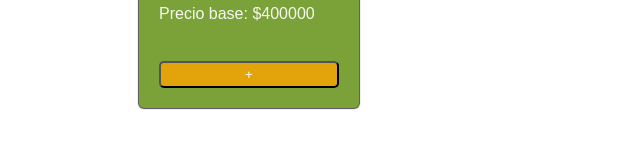
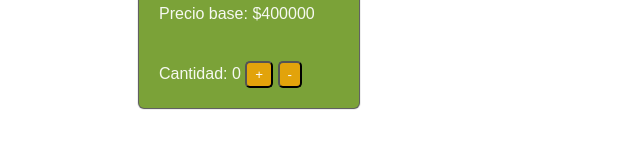
Before and after one commit to Cristian-Stolzenbach/Javascript, a plain HTML site: page index.html in a window 1280 px wide. Shown: the part 447-596 px from the top of the page, without its empty margins (291-931 px from the left). Drawn offline with Linux system fonts and the light colour scheme.

Commit message:
comento el if y el else porque esta sumando los numeros negativos

```diff
--- a/index.html
+++ b/index.html
@@ -17,11 +17,22 @@
                 rogramar en el html
               -->
 
-              <button onclick="cantidad=document.querySelector('.cantidad')
+              <p>Cantidad:
+                <span class="cantidad">0</span>
+                <button onclick="cantidad=document.querySelector('.cantidad')
                 cantidadAumentada=Number(cantidad.innerHTML)
                 cantidadAumentada=cantidadAumentada+1
                 cantidad.innerHTML=cantidadAumentada
                 valor=document.querySelector('.valor-total')
+
+                //if
+                //En este código, la declaración if comprueba si la variable numero es mayor que 0.
+                //Si es verdadero, imprime “El número es positivo.”.
+                //else
+                //Si es falso
+                //es decir, numero es menor o igual a 0, entonces el bloque de código dentro de la
+                //declaración else se ejecuta, imprimiendo El número no es positivo.
+
                 if (cantidadAumentada <=0){
                     valor.innerHTML=0
                 }
@@ -29,6 +40,23 @@
                 valor.innerHTML=cantidadAumentada*precio
         }
                 ">+</button>
+
+
+
+                <button onclick="cantidad=document.querySelector('.cantidad')
+                cantidadReducida=Number(cantidad.innerHTML)
+                cantidadReducida=cantidadReducida-1
+                cantidad.innerHTML=cantidadReducida
+                valor=document.querySelector('.valor-total')
+                if (cantidadReducida <=0) {
+                    valor.innerHTML=0
+                }
+                else {
+                     valor.innerHTML=cantidadReducida*precio
+                }
+                ">-</button>
+            </p>
+
 
 
               <!--
```
